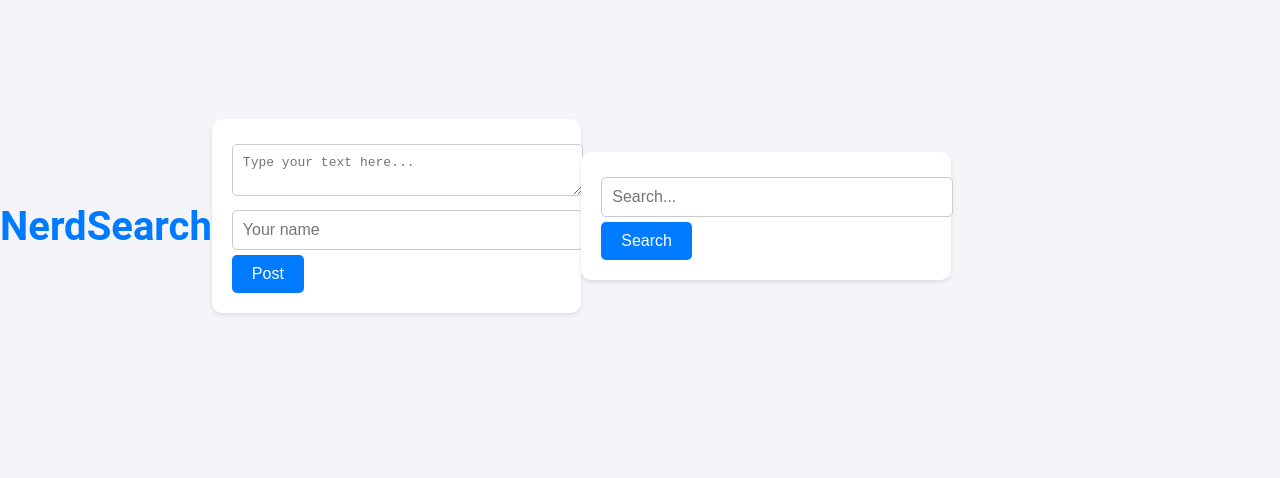
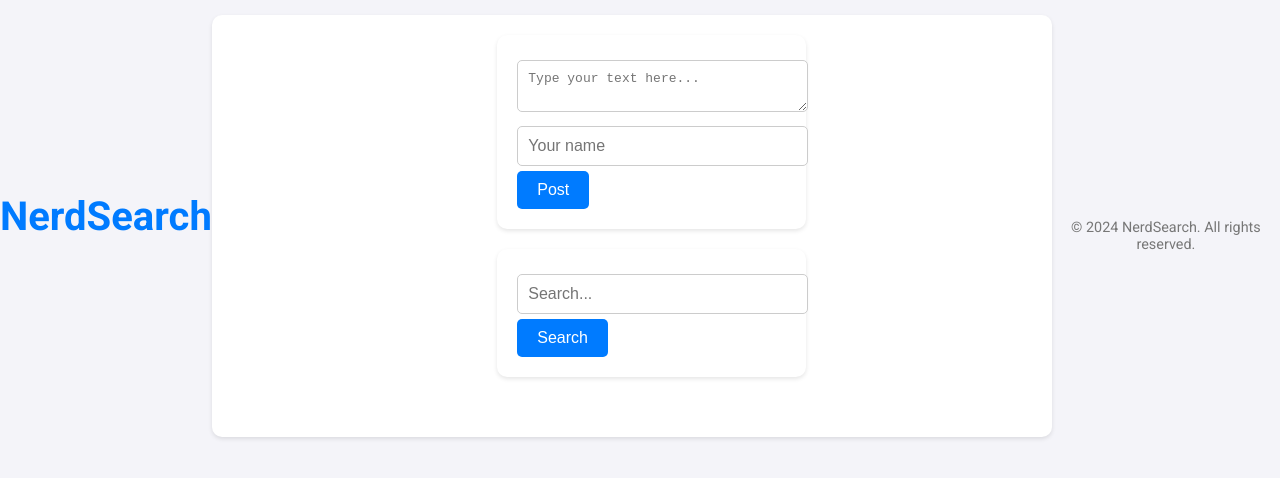
Before and after one commit to NormalDuck13/NerdSearch, a plain HTML site: page index.html in a window 1280 px wide. Shown: the part 174-652 px from the top of the page. Drawn offline with Linux system fonts and the light colour scheme.

Commit message:
Update index.html

```diff
--- a/index.html
+++ b/index.html
@@ -5,9 +5,14 @@
     <meta name="viewport" content="width=device-width, initial-scale=1.0">
     <title>NerdSearch</title>
     <link rel="stylesheet" href="style.css">
+    <link href="https://fonts.googleapis.com/css2?family=Roboto:wght@400;700&display=swap" rel="stylesheet">
 </head>
 <body>
+    <header>
         <h1>NerdSearch</h1>
+    </header>
+    <main>
+        <div class="forms">
             <form id="postForm">
                 <textarea id="content" placeholder="Type your text here..."></textarea><br>
                 <input type="text" id="name" placeholder="Your name"><br>
@@ -17,7 +22,12 @@
                 <input type="text" id="query" placeholder="Search..."><br>
                 <button type="submit">Search</button>
             </form>
+        </div>
         <div id="results"></div>
+    </main>
+    <footer>
+        <p>&copy; 2024 NerdSearch. All rights reserved.</p>
+    </footer>
     <script src="script.js"></script>
 </body>
 </html>
```
Lines whose indentation alone changed are shown as unchanged.
